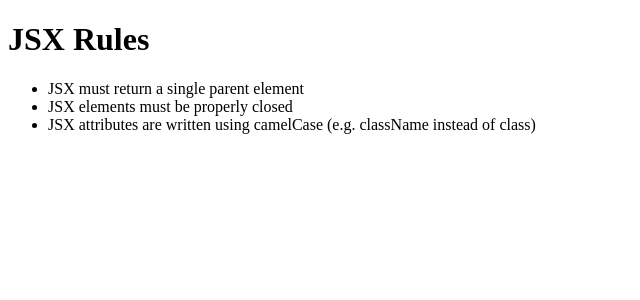
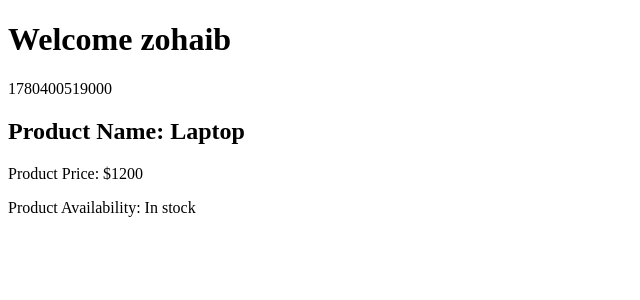
Before and after one commit to Muhammad-Zohaib-42/react-monster-master-class, a React (Vite) app in the folder intro/: page / in a window 1280 px wide. Shown: the top 300 px of the page, without its empty margins (0-640 px from the left). Built offline with nearby package versions, Linux system fonts and the light colour scheme.

Commit message:
learn jsx expression and create a project where create greetings and product info component shows dynamic data and render teh components on the screen

```diff
--- a/intro/src/App.jsx
+++ b/intro/src/App.jsx
@@ -1,7 +1,11 @@
-import JSXRules from "./components/JSXRules"
+import Greetings from "./components/Greetings"
+import ProductInfo from "./components/ProductInfo"
 
 const App = () => {
-  return <JSXRules />
+  return <>
+    <Greetings />
+    <ProductInfo />
+  </>
 }
 
 export default App
--- /dev/null
+++ b/intro/src/components/Greetings.jsx
@@ -0,0 +1,14 @@
+import React from 'react'
+
+const Greetings = () => {
+  const name = "zohaib"
+
+  return (
+    <div>
+        <h1>Welcome {name}</h1>
+        <p>{Date.now()}</p>
+    </div>
+  )
+}
+
+export default Greetings
--- /dev/null
+++ b/intro/src/components/ProductInfo.jsx
@@ -0,0 +1,19 @@
+import React from 'react'
+
+const ProductInfo = () => {
+  const productData = {
+    name: "Laptop",
+    price: "$1200",
+    availability: "In stock"
+  }
+
+  return (
+    <div>
+        <h2>Product Name: {productData.name}</h2>
+        <p>Product Price: {productData.price}</p>
+        <p>Product Availability: {productData.availability}</p>
+    </div>
+  )
+}
+
+export default ProductInfo
```
